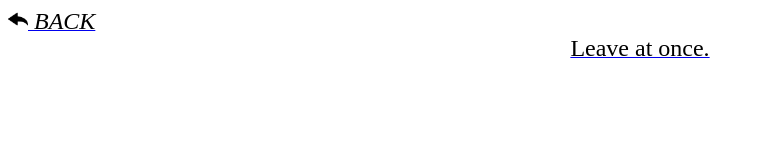
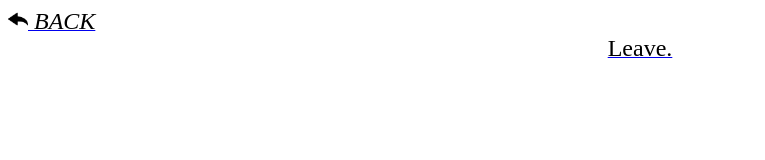
Before and after one commit to Elevenote/LaganciaWebsite, a plain HTML site: page web/5.html in a window 1280 px wide. Shown: the whole page, without its empty margins (0-765 px from the left). Drawn offline with Linux system fonts and the light colour scheme.

Commit message:
Update 5.html

```diff
--- a/web/5.html
+++ b/web/5.html
@@ -5,7 +5,8 @@
         <a href="portfolio.html"><img src="img\back.png" height="20" width="20"><font color="black" size="5"> <i>BACK</i></font></a>
 
 
-    <center><a href="6.html"><font color="black" size=5>Leave at once.</font></a></center>
+    <center><a href="6.html"><font color="black" size=5>Leave.</font></a></center>
 
     </body>
+
 </html>
```
